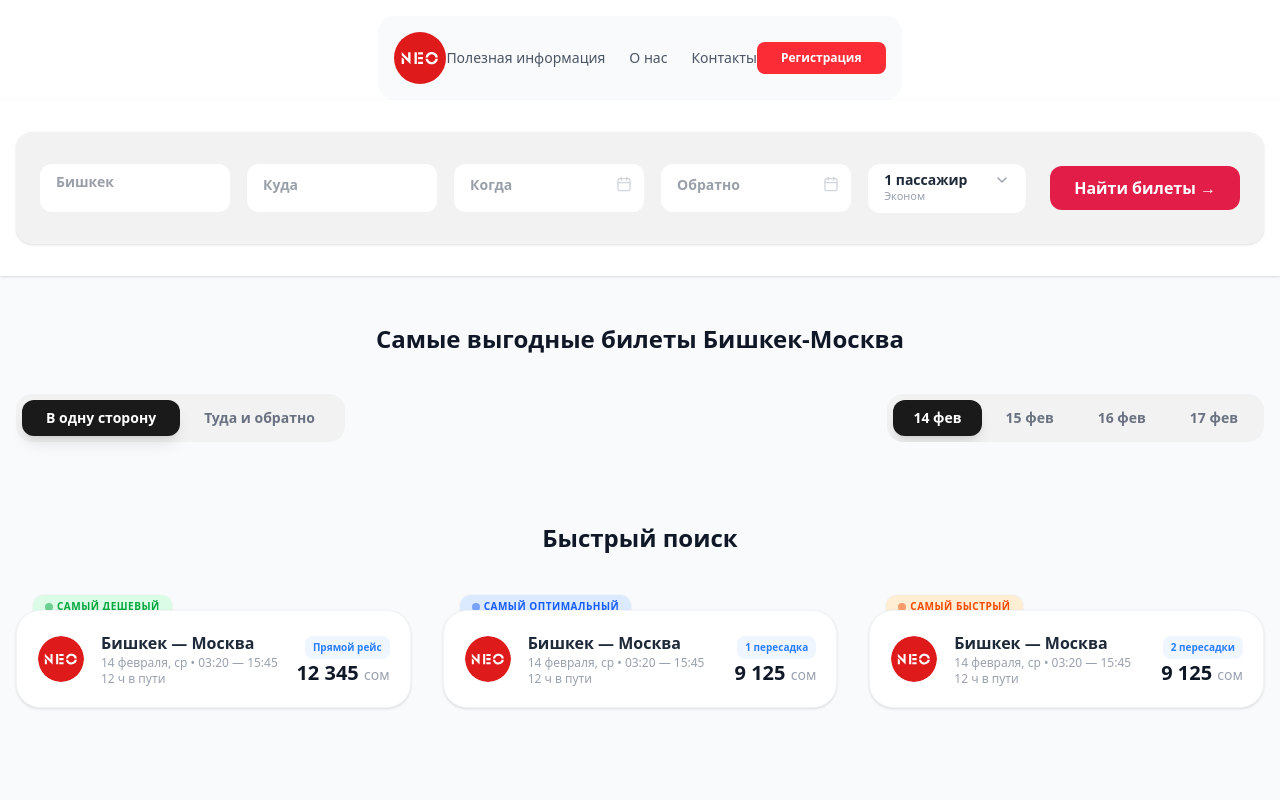
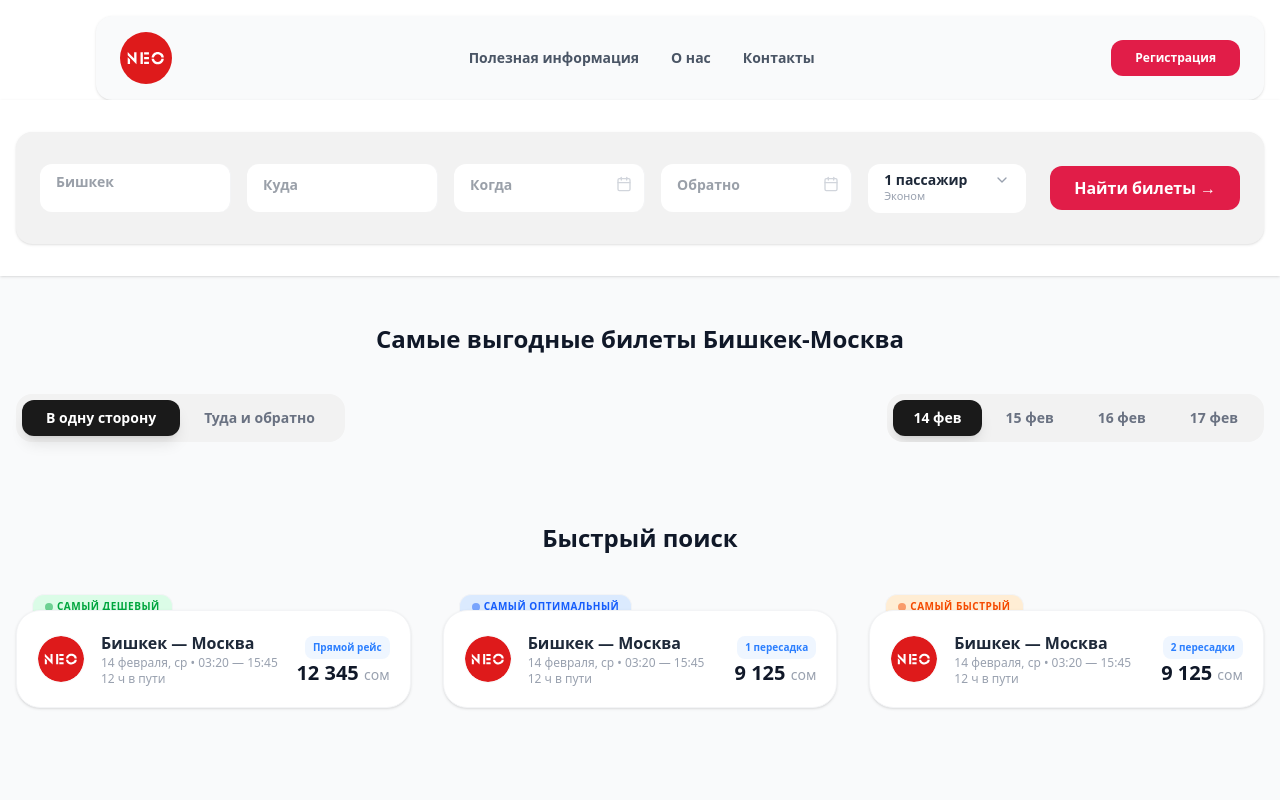
Before and after one commit to ermatovrasul/neo-travel, a Next.js app: page /ticket in a window 1280 px wide. Shown: the top 800 px of the page. Built offline with nearby package versions, Linux system fonts and the light colour scheme.

Commit message:
fixed style

```diff
--- a/src/components/layout/Navbar.tsx
+++ b/src/components/layout/Navbar.tsx
@@ -1,17 +1,22 @@
 import Image from "next/image"
 import Link from "next/link"
+
 export const Navbar = () => {
     return (
-        <div className="max-w-7xl mx-auto">
-          <nav className="flex flex-row justify-between  mx-auto items-center bg-[#F9FAFB] rounded-2xl px-4 py-4 mt-4">
-                <Image src="/icon/logo.svg" alt='icon'  width={52} height={52}/>
-                <div className="hidden md:flex space-x-6 text-sm font-medium text-gray-600">
-                  <Link href="/">Полезная информация</Link>
-                  <Link href="/about">О нас</Link>
-                  <Link href="/contacts">Контакты</Link>
+        <div className="max-w-7xl ml-20 px-4">
+          <nav className="flex flex-row justify-between items-center bg-[#F9FAFB] rounded-2xl px-6 py-4 mt-4 shadow-sm">
+                <Image src="/icon/logo.svg" alt='icon' width={52} height={52}/>
+
+                <div className="hidden md:flex space-x-8 text-sm font-bold text-gray-600">
+                  <Link href="/" className="hover:text-black transition-colors">Полезная информация</Link>
+                  <Link href="/about" className="hover:text-black transition-colors">О нас</Link>
+                  <Link href="/contacts" className="hover:text-black transition-colors">Контакты</Link>
                 </div>
-                <button className="bg-red-500 text-white px-6 py-2 rounded-lg text-xs font-bold">Регистрация</button>
-        </nav>
+
+                <button className="bg-[#E11D48] text-white px-6 py-2.5 rounded-xl text-xs font-black hover:bg-[#BE123C] transition-all">
+                    Регистрация
+                </button>
+          </nav>
         </div>
     )
 }
```
